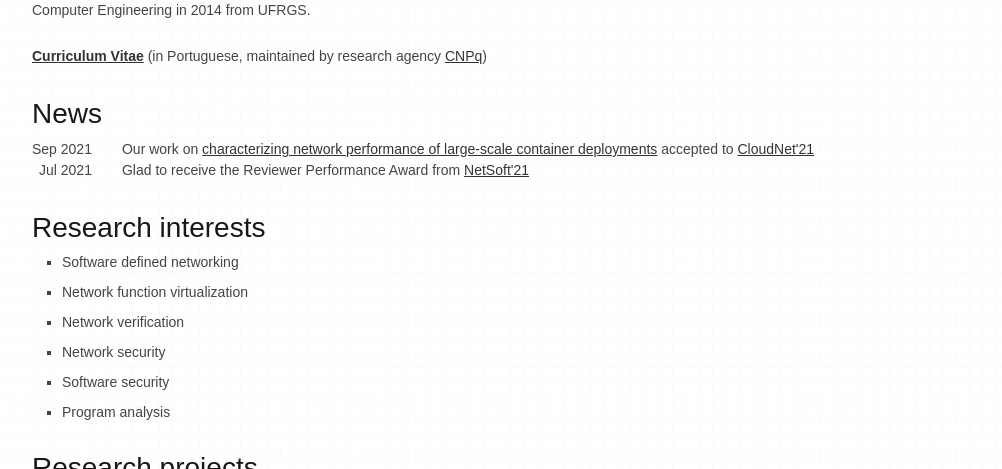
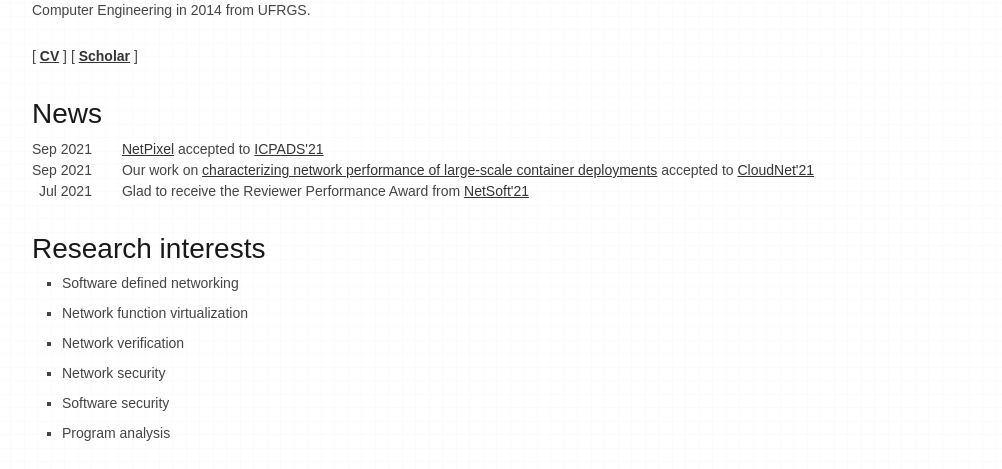
Before and after one commit to mcnevesinf/mcnevesinf.github.io, a plain HTML site: page index.html in a window 1280 px wide. Shown: the part 268-737 px from the top of the page, without its empty margins (138-1140 px from the left). Drawn offline with Linux system fonts and the light colour scheme.

Commit message:
Added cv. Updated news (NetPixel)

```diff
--- a/index.html
+++ b/index.html
@@ -42,8 +42,8 @@
 			I got a B.Eng. degree in Computer Engineering in 2014 from UFRGS.
 
 			<div id="cv">
-				<a href="http://lattes.cnpq.br/1395001866815977" alt="Curriculum Vitae" target="_blank"><strong>Curriculum Vitae</strong></a>
-				 (in Portuguese, maintained by research agency <a href="http://cnpq.br/" alt="CNPq">CNPq</a>)
+				[ <a href="papers/CV_long_v2021_10.pdf" alt="Curriculum Vitae" target="_blank"><strong>CV</strong></a> ]
+				[ <a href="https://scholar.google.com.br/citations?user=mqQZWwoAAAAJ&hl=en-US&oi=ao" alt="Google Scholar" target="_blank"><strong>Scholar</strong></a> ]
 			</div>
 		</div>
 
@@ -52,6 +52,10 @@
 				<h3>News</h3>
 
 				<table id="news">
+					<tr>
+						<td class="news-date">Sep 2021</td>
+						<td><a href="#">NetPixel</a> accepted to <a href="http://ieee-icpads.net/2021/" target="_blank">ICPADS'21</a></td>
+					</tr>
 					<tr>
 						<td class="news-date">Sep 2021</td>
 						<td>Our work on <a href="#">characterizing network performance of large-scale container deployments</a> accepted to <a href="https://cloudnet2021.ieee-cloudnet.org/" target="_blank">CloudNet'21</a></td>
```
Also changed, not shown: 1 other file.
